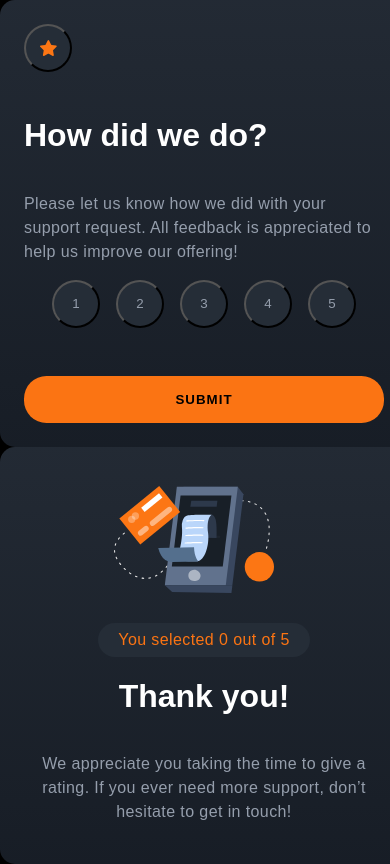
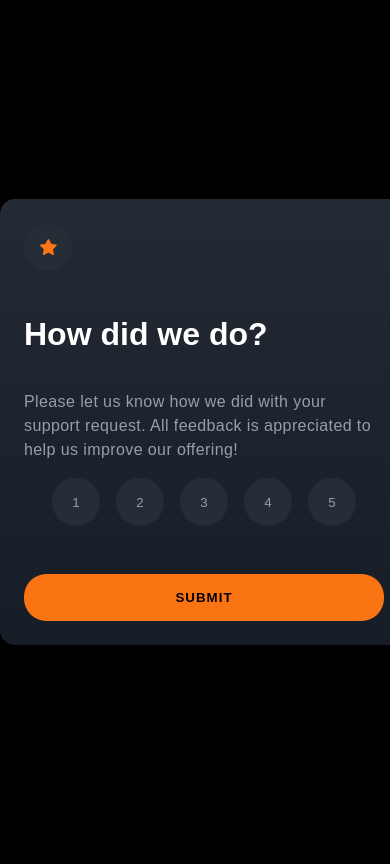
Before and after one commit to asephkhan/interactive-rating-component-main, a React (Vite) app: page / in a window 390 px wide. Built offline with nearby package versions, Linux system fonts and the light colour scheme.

Commit message:
completed the challenge for mobile screen

```diff
--- a/src/App.css
+++ b/src/App.css
@@ -46,7 +46,21 @@
   border-radius: 50%;
   margin-bottom: var(--spacing-300);
   font-family: "Overpass", sans-serif;
+  border: none;
 
+}
+
+.card__circle_active {
+  display: flex;
+  align-items: center;
+  justify-content: center;
+  width: 48px;
+  height: 48px;
+  color: var(--color-black);
+  background-color: var(--color-orange-500);
+  border-radius: 50%;
+  margin-bottom: var(--spacing-300);
+  font-family: "Overpass", sans-serif;
 }
 
 .card__circle:hover {
@@ -75,6 +89,11 @@
     letter-spacing: 1px;
 }
 
+.card__button:hover {
+    background-color: var(--color-white);
+    color: var(--color-black);
+}
+
 .thankyou__card {
     color: var(--color-grey-500);
 }
--- a/src/App.jsx
+++ b/src/App.jsx
@@ -3,29 +3,37 @@ import iconStar from "./assets/images/icon-star.svg";
 import thankyouimage from "./assets/images/illustration-thank-you.svg";
 import "./App.css";
 
-const Circle = ({ children, onClick, selectedValue }) => {
+const Circle = ({ children, onClick, selected, value }) => {
+  const isActive = value === selected;
+   console.log({ value, selected, isActive });
   return (
-    <button className="card__circle" onClick={() => onClick(selectedValue)}>
+    <button
+      className={isActive ? "card__circle_active" : "card__circle"}
+      onClick={() => onClick(value)}
+    >
       {children}
     </button>
   );
 };
 
-const Button = (props) => {
+
+
+const Button = ({text, onClick}) => {
+
   return (
     <div>
-      <button className="card__button">{props.text}</button>
+      <button onClick={onClick} className="card__button">{text}</button>
     </div>
   );
 };
 
-const Card = ({ selected, onSelect }) => {
+const Card = ({ selected, onSelect, onSubmit }) => {
   return (
     <>
       <div className="card">
-        <Circle>
-          <img className="card__star_icon" src={iconStar} alt="star icon" />
-        </Circle>
+          <div className="card__circle" >
+          <img  className="card__star_icon" src={iconStar} alt="star icon" />
+        </div>
 
         <h1>How did we do?</h1>
         <p>
@@ -34,13 +42,13 @@ const Card = ({ selected, onSelect }) => {
         </p>
         <div className="card__rating_score">
           {[1, 2, 3, 4, 5].map((value) => (
-            <Circle key={value} onClick={onSelect} selectedValue={value}>
+            <Circle key={value} onClick={onSelect} value={value} selected={selected} >
               {value}
             </Circle>
           ))}
         </div>
 
-        <Button text="SUBMIT" />
+        <Button onClick={onSubmit}  text="SUBMIT" />
       </div>
     </>
   );
@@ -49,8 +57,10 @@ const Card = ({ selected, onSelect }) => {
 const ThankYouCard = ({ selected }) => {
   return (
     <div className="card" style={{ textAlign: "center" }}>
-      <img  className="card__image" src={thankyouimage} alt="" />
-      <p className="card__rating_result" /* style={{color: "orange-500"}} */>You selected {selected} out of 5 </p>
+      <img className="card__image" src={thankyouimage} alt="" />
+      <p className="card__rating_result" /* style={{color: "orange-500"}} */>
+        You selected {selected} out of 5{" "}
+      </p>
       <h1>Thank you!</h1>{" "}
       <p>
         We appreciate you taking the time to give a rating. If you ever need
@@ -62,19 +72,22 @@ const ThankYouCard = ({ selected }) => {
 
 function App() {
   const [selected, setSelected] = useState(0);
+  const [submit, setSubmit] = useState(false)
   console.log("selected", selected);
 
   const handleSelect = (value) => {
     setSelected(value);
   };
 
+  const handleSubmit = () => {
+
+      setSubmit(true)
+  }
+
   return (
     <div>
-      {/*  Rating state start  */}
-      <Card selected={selected} onSelect={handleSelect} />
-      {/*  Rating state end  */}
-      {/* <!-- Thank you state start --> */}
-      <ThankYouCard selected={selected} />
+      {submit ? <ThankYouCard selected={selected} /> : <Card selected={selected} onSelect={handleSelect} onSubmit={handleSubmit} /> }
+
       {/* <!-- Thank you state end --> */}
     </div>
   );
```
